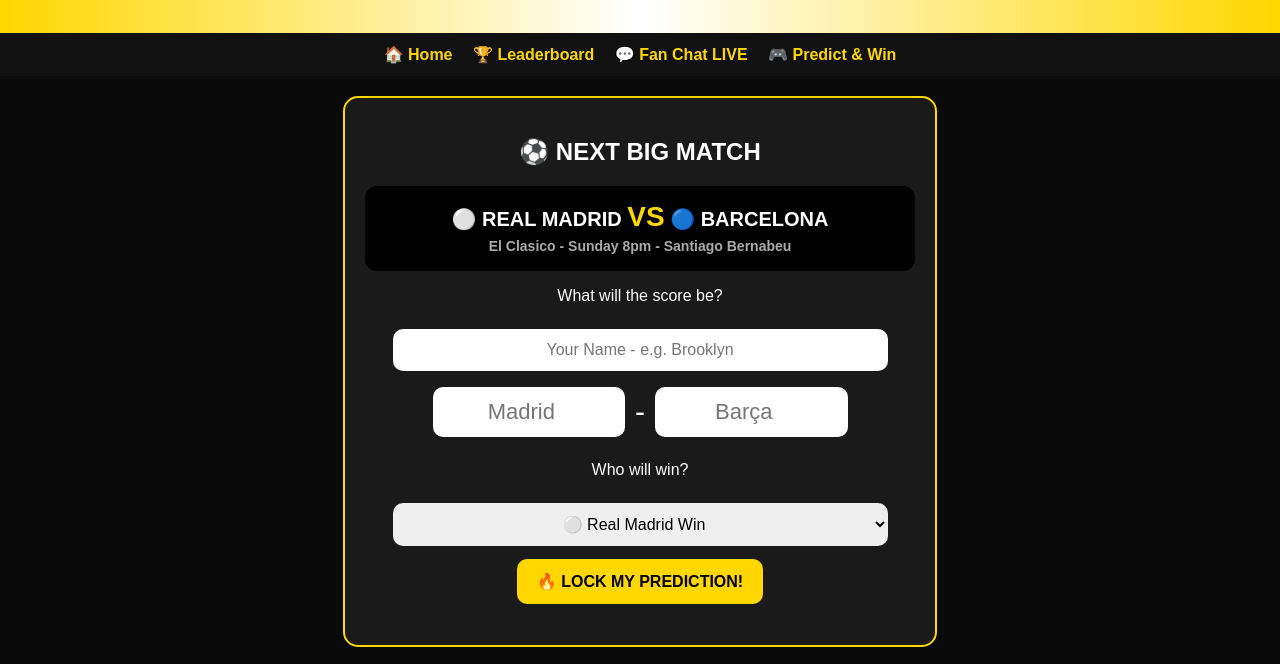
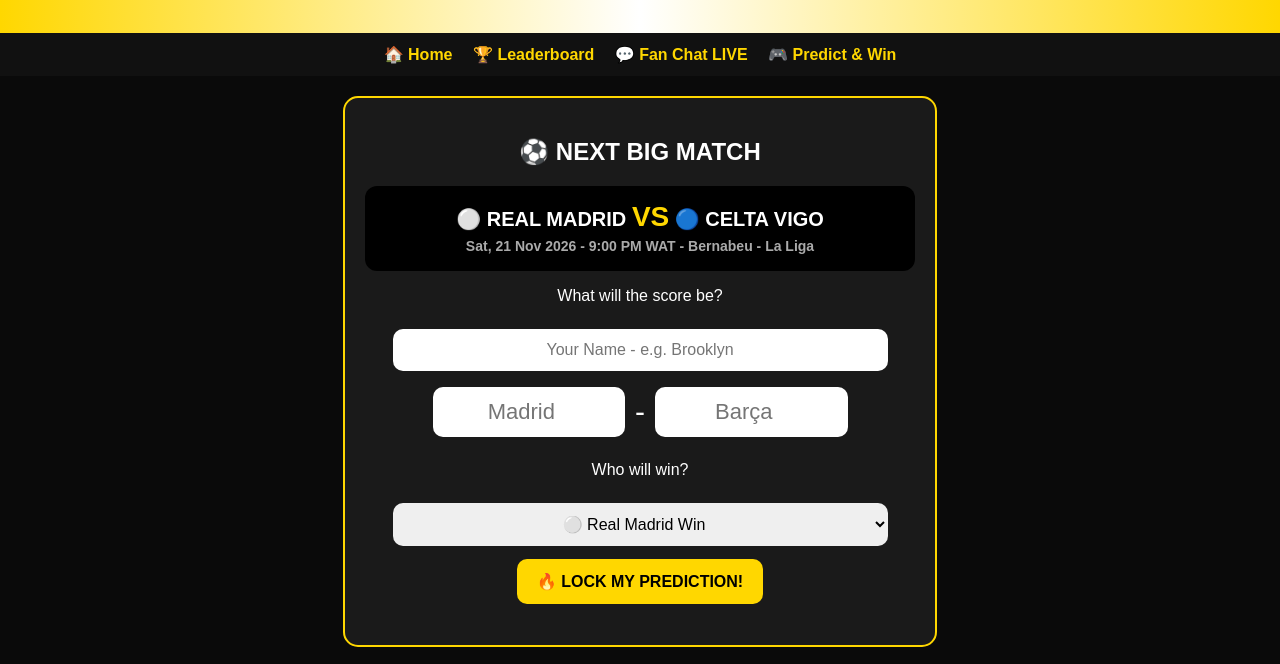
Before and after one commit to ObilaBoy/brooklynfc, a plain HTML site: page predict.html in a window 1280 px wide. Shown: the part 90-754 px from the top of the page. Drawn offline with Linux system fonts and the light colour scheme; no server answers.

Commit message:
Make Predict AUTO updating from fixtures list

```diff
--- /dev/null
+++ b/fixtures-data.js
@@ -0,0 +1,25 @@
+// AUTO FIXTURES - Add new games here, site updates by itself!
+const ALL_FIXTURES = [
+  {home:"Real Madrid", away:"Celta Vigo", date:"2026-11-21T20:00:00Z", display:"Sat, 21 Nov 2026 - 9:00 PM WAT", stadium:"Bernabeu", comp:"La Liga"},
+  {home:"Real Madrid", away:"PSV Eindhoven", date:"2026-11-24T20:00:00Z", display:"Tue, 24 Nov 2026 - 9:00 PM WAT", stadium:"Bernabeu", comp:"Champions League"},
+  {home:"Real Madrid", away:"Alaves", date:"2026-11-28T20:00:00Z", display:"Sat, 28 Nov 2026 - 9:00 PM WAT", stadium:"Bernabeu", comp:"La Liga"},
+  {home:"Real Sociedad", away:"Real Madrid", date:"2026-12-02T18:00:00Z", display:"Wed, 2 Dec 2026 - 7:00 PM WAT", stadium:"Reale Arena", comp:"La Liga"},
+  {home:"Athletic Bilbao", away:"Real Madrid", date:"2026-12-06T15:15:00Z", display:"Sun, 6 Dec 2026 - 4:15 PM WAT", stadium:"San Mames", comp:"La Liga"},
+  {home:"Arsenal", away:"Real Madrid", date:"2026-12-09T20:00:00Z", display:"Wed, 9 Dec 2026 - 9:00 PM WAT", stadium:"Emirates", comp:"Champions League"},
+  {home:"Real Madrid", away:"Osasuna", date:"2026-12-13T19:00:00Z", display:"Sun, 13 Dec 2026 - 8:00 PM WAT", stadium:"Bernabeu", comp:"La Liga"},
+  {home:"Deportivo", away:"Real Madrid", date:"2026-12-20T19:00:00Z", display:"Sun, 20 Dec 2026 - 8:00 PM WAT", stadium:"Riazor", comp:"La Liga"},
+  {home:"Real Madrid", away:"Getafe", date:"2027-01-03T19:00:00Z", display:"Sat, 3 Jan 2027 - TBD", stadium:"Bernabeu", comp:"La Liga"},
+  {home:"Real Madrid", away:"Atletico Madrid", date:"2027-04-04T19:00:00Z", display:"Sat, 4 Apr 2027 - TBD", stadium:"Bernabeu", comp:"La Liga - DERBY!"},
+  {home:"Real Madrid", away:"Barcelona", date:"2027-05-09T19:00:00Z", display:"Sat, 9 May 2027 - TBD", stadium:"Bernabeu", comp:"La Liga - EL CLASICO!"},
+];
+function getNextMatch(){
+  let now = new Date().getTime();
+  for(let g of ALL_FIXTURES){
+    if(new Date(g.date).getTime() > now) return g;
+  }
+  return ALL_FIXTURES[ALL_FIXTURES.length-1];
+}
+function getUpcoming(){
+  let now = new Date().getTime();
+  return ALL_FIXTURES.filter(g => new Date(g.date).getTime() > now);
+}
--- a/predict.html
+++ b/predict.html
@@ -24,7 +24,7 @@ button:disabled{background:#555;color:#aaa}
 .scorebox{font-size:50px;margin:10px}
 .points{color:#00ff88;font-weight:bold;font-size:22px}
 </style>
-</head>
+<script src="fixtures-data.js"></script></head>
 <body>
 <header><h1>🎮 PREDICT & WIN! 🎮</h1><p>Guess the score, Win +100 Points!</p></header>
 <nav>
@@ -109,5 +109,16 @@ function makePrediction(){
   alert("PREDICTION LOCKED! 🔥 If you are right, you get +100 points!");
 }
 </script>
+
+<script>
+window.addEventListener('load', ()=>{
+  let m = getNextMatch();
+  let el = document.querySelector('.match');
+  if(el) el.innerHTML = '⚪ ' + m.home.toUpperCase() + ' <span class="vs">VS</span> 🔵 ' + m.away.toUpperCase() + '<br><small style="font-size:14px;color:#aaa">' + m.display + ' - ' + m.stadium + ' - ' + m.comp + '</small>';
+  // Update winner dropdown
+  let sel = document.getElementById('winnerPick');
+  if(sel) sel.innerHTML = '<option>⚪ '+m.home+' Win</option><option>🤝 Draw</option><option>🔵 '+m.away+' Win</option>';
+});
+</script>
 </body>
 </html>
```
